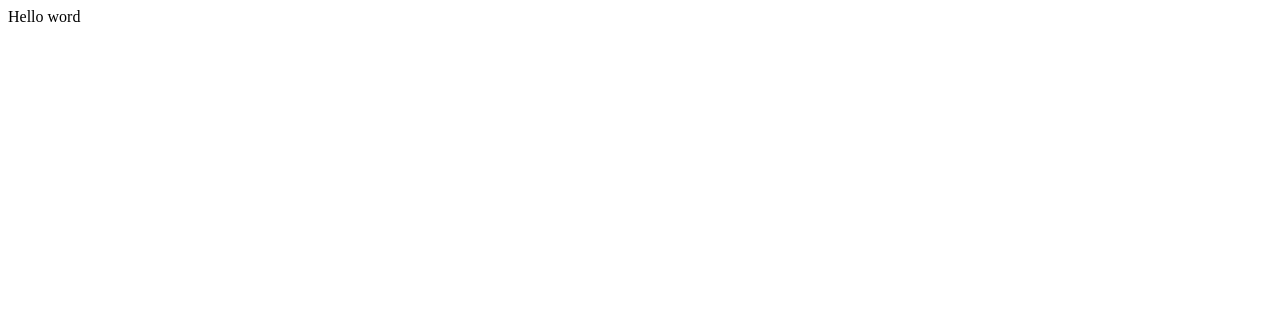
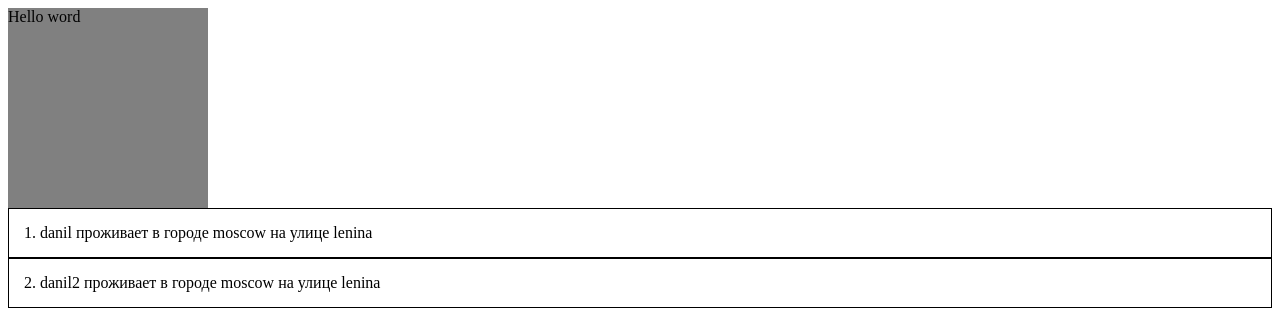
Before and after one commit to Grekalimbus/TS-React, a React (Create React App) app: page / in a window 1280 px wide. Shown: the top 330 px of the page. Built offline with nearby package versions, Linux system fonts and the light colour scheme.

Commit message:
basic interfases and component

```diff
--- a/src/App.tsx
+++ b/src/App.tsx
@@ -1,11 +1,36 @@
 import React from 'react';
 import Card from './components/card';
 import { CardVariant } from './components/card';
+import UserList from './components/userList';
+import { IUser } from './types/types';
 
 function App() {
+  function changeNumber(num: number): void {
+    console.log(0);
+  }
+  const users: IUser[] = [
+    {
+      id: 1,
+      name: 'danil',
+      email: 'dan@mail.ru',
+      adress: { city: 'moscow', street: 'lenina', zipcode: '123' },
+    },
+    {
+      id: 2,
+      name: 'danil2',
+      email: 'dan2@mail.ru',
+      adress: { city: 'moscow', street: 'lenina', zipcode: '1234' },
+    },
+  ];
   return (
     <div>
-      <Card variant={CardVariant.outlined} width={'200px'} height={'200px'} />
+      <Card
+        changeNumber={changeNumber}
+        variant={CardVariant.primary}
+        width={'200px'}
+        height={'200px'}
+      />
+      <UserList users={users} />
     </div>
   );
 }
--- a/src/components/card.tsx
+++ b/src/components/card.tsx
@@ -1,4 +1,4 @@
-import React, { FC } from 'react';
+import React, { FC, useState } from 'react';
 
 export enum CardVariant {
   outlined = 'outlined',
@@ -10,11 +10,14 @@ interface ICardProps {
   height?: string;
   variant: CardVariant;
   children?: React.ReactNode;
+  changeNumber: (num: number) => void | undefined;
 }
 
-const Card: FC<ICardProps> = ({ width, height, variant }) => {
+const Card: FC<ICardProps> = ({ width, height, variant, changeNumber }) => {
+  const [state, setState] = useState(0);
   return (
     <div
+      onClick={() => changeNumber(state)}
       style={{
         width,
         height,
--- /dev/null
+++ b/src/components/userItem.tsx
@@ -0,0 +1,17 @@
+import React, { FC } from 'react';
+import { IUser } from '../types/types';
+
+interface IUserItemProps {
+  user: IUser;
+}
+
+const UserItem: FC<IUserItemProps> = ({ user }) => {
+  return (
+    <div style={{ padding: 15, border: '1px solid black' }} key={user.id}>
+      {user.id}. {user.name} проживает в городе {user.adress.city} на улице{' '}
+      {user.adress.street}
+    </div>
+  );
+};
+
+export default UserItem;
--- /dev/null
+++ b/src/components/userList.tsx
@@ -0,0 +1,19 @@
+import React, { FC } from 'react';
+import { IUser } from '../types/types';
+import UserItem from './userItem';
+
+interface IUserListProps {
+  users: IUser[];
+}
+
+const UserList: FC<IUserListProps> = ({ users }) => {
+  return (
+    <div>
+      {users.map((user) => {
+        return <UserItem user={user} key={user.id} />;
+      })}
+    </div>
+  );
+};
+
+export default UserList;
--- /dev/null
+++ b/src/types/types.tsx
@@ -0,0 +1,12 @@
+export interface IAdress {
+  street: string;
+  city: string;
+  zipcode: string;
+}
+
+export interface IUser {
+  id: number;
+  name: string;
+  email: string;
+  adress: IAdress;
+}
```
